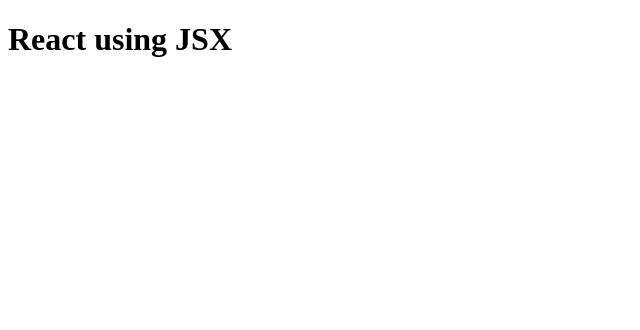
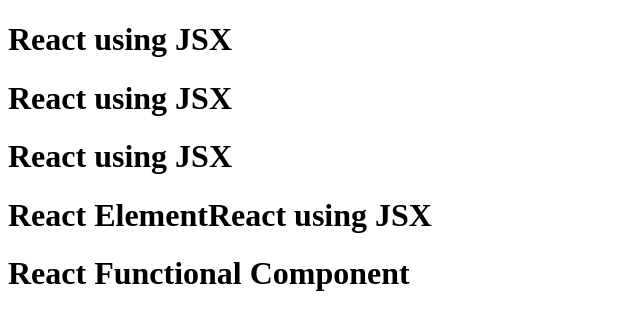
Before and after one commit to atulyaaj/react-live, a React (Vite) app: page / in a window 1280 px wide. Shown: the top 330 px of the page, without its empty margins (0-640 px from the left). Built offline with nearby package versions, Linux system fonts and the light colour scheme.

Commit message:
day-03-02

```diff
--- a/App.js
+++ b/App.js
@@ -1,15 +1,36 @@
 import React from "react";
 import ReactDOM from "react-dom/client";
 
-// React Element
-const heading = (
+const elem = <span>React Element</span>;
+
+const title = (
   <h1 className="head" tabIndex="5">
+    {elem}
     React using JSX
   </h1>
 );
 
-console.log(heading);
+const Title = () => {
+  return (
+    <h1 className="head" tabIndex="5">
+      React using JSX
+    </h1>
+  );
+};
+
+// Component Composition
+const HeadingComponent = () => (
+  <div id="container">
+    {Title()}
+    <Title />
+    <Title></Title>
+    {title}
+    <h1 className="heading">React Functional Component</h1>
+  </div>
+);
 
 const root = ReactDOM.createRoot(document.getElementById("root"));
 
-root.render(heading);
+root.render(<HeadingComponent />);
+
+// root.render(title);
```
